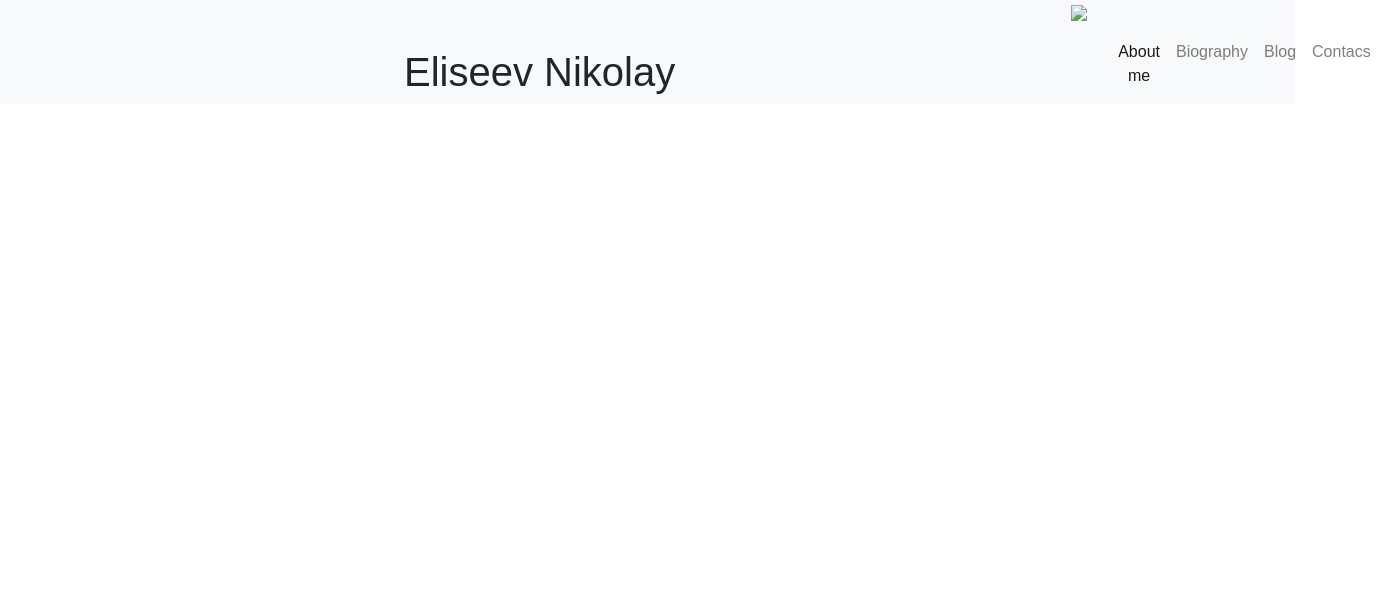
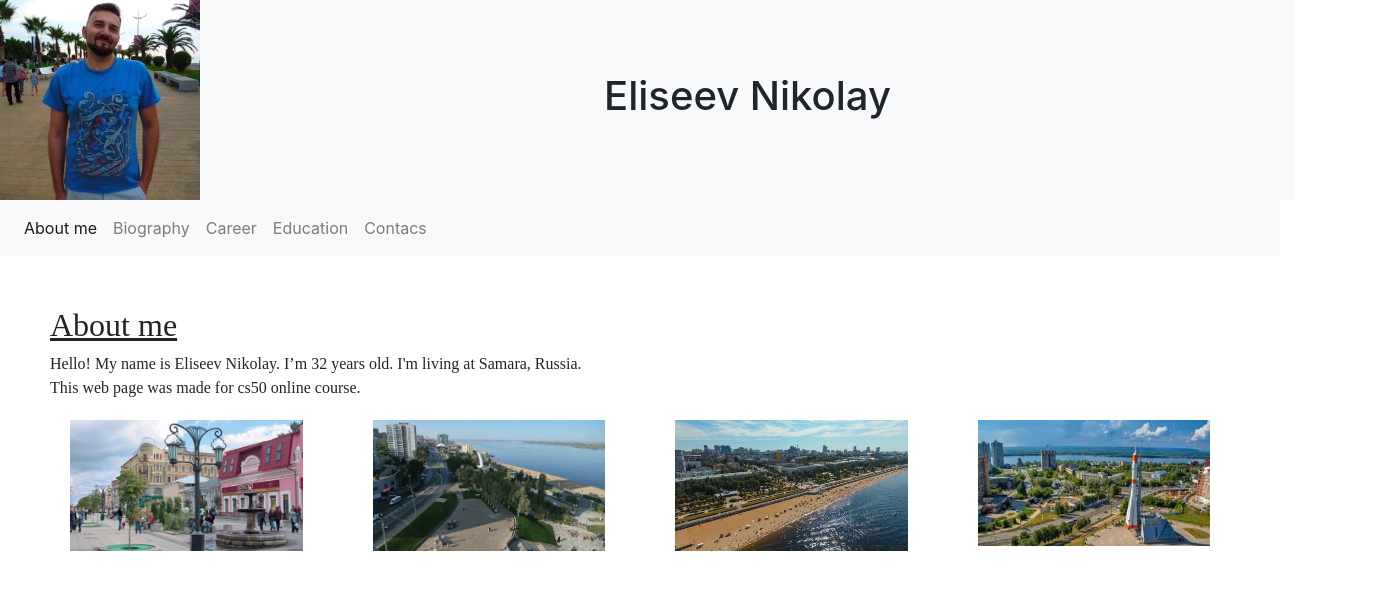
Before and after one commit to k4987/Nikolay, a plain HTML site: page index.html in a window 1280 px wide. Shown: the whole page, 1379 px wide, since content can reach past the window. Drawn offline with nearby package versions, Linux system fonts and the light colour scheme.

Commit message:
Project ready

```diff
--- a/index.html
+++ b/index.html
@@ -1,6 +1,9 @@
-<!DOCTYPE html>
-<html>
+<!doctype html>
+<html lang="en">
 <head>
+  <!-- Required meta tags -->
+  <meta charset="utf-8">
+  <meta name="viewport" content="width=device-width, initial-scale=1, shrink-to-fit=no">
   <title>My Webpage</title>
   <meta name="viewport" content="width=device-width, initial-scale=1, shrink-to-fit=no">
   <link rel="stylesheet" href="https://stackpath.bootstrapcdn.com/bootstrap/4.3.1/css/bootstrap.min.css" integrity="sha384-ggOyR0iXCbMQv3Xipma34MD+dH/1fQ784/j6cY/iJTQUOhcWr7x9JvoRxT2MZw1T" crossorigin="anonymous">
@@ -11,45 +14,57 @@
   <section class=top>
     <div class="container-md">
       <div class="row bg-light">
-
-      <div class="col-4" >
-        <img id="my_photo" src="me.jpg" width=150px>
+        <img id="my_photo" src="me.jpg" alt="Photo">
+        <h1 class="align-self-center mx-auto">Eliseev Nikolay</h1>
       </div>
-      <div class="col-8 col-sm-10">
-        <h1 class="page-header">Eliseev Nikolay</h1>
     </div>
-      <div class="col-12 col-sm-2">
+  </section>
+  <section class="my_navigation">
     <nav class="navbar navbar-expand-sm navbar-light bg-light">
-          <button class="navbar-toggler" type="button" data-toggle="collapse"
-          data-target="#navbarSupportedContent"
-          aria-controls="navbarSupportedContent" aria-expanded="false"
-          aria-label="Toggle navigation">
+      <button class="navbar-toggler ml-auto" type="button" data-toggle="collapse" data-target="#navbarNavAltMarkup" aria-controls="navbarNavAltMarkup" aria-expanded="false" aria-label="Toggle navigation">
         <span class="navbar-toggler-icon"></span>
       </button>
+      <div class="collapse navbar-collapse" id="navbarNavAltMarkup">
+        <div class="navbar-nav">
+          <a class="nav-item nav-link active" href="index.html">About me<span class="sr-only">(current)</span></a>
+          <a class="nav-item nav-link" href="biography.html">Biography</a>
+          <a class="nav-item nav-link" href="career.html">Career</a>
+          <a class="nav-item nav-link" href="education.html">Education</a>
+          <a class="nav-item nav-link" href="contacts.html">Contacs</a>
 
-        <div class="collapse navbar-collapse" id="navbarSupportedContent">
-          <ul class="navbar-nav mr-auto">
-            <li class="nav-item active">
-              <a class="nav-link" href="#">About me <span class="sr-only">(current)</span></a>
-            </li>
-            <li class="nav-item">
-              <a class="nav-link" href="#">Biography</a>
-            </li>
-            <li class="nav-item">
-              <a class="nav-link" href="#">Blog</a>
-            </li>
-            <li class="nav-item">
-              <a class="nav-link" href="#">Contacs</a>
-            </li>
-          </ul>
+        </div>
       </div>
     </nav>
+  </section>
+  <section class="main">
+    <h2>About me</h2>
+    <div>
+      Hello! My name is Eliseev Nikolay. I’m 32 years old. I'm living at Samara, Russia.
     </div>
+    <div>
+      This web page was made for cs50 online course.
+    </div>
+    <div class="row">
+      <div class="col-xs-12 col-sm-6 col-md-4 col-lg-3">
+        <img src="img\samara1.jpg" alt="Photo of Samara">
+      </div>
+      <div class="col-xs-12 col-sm-6 col-md-4 col-lg-3">
+        <img src="img\samara2.jpg" alt="Photo of Samara">
+      </div>
+      <div class="col-xs-12 col-sm-6 col-md-4 col-lg-3">
+        <img src="img\samara3.jpg" alt="Photo of Samara">
+      </div>
+
+      <div class="col-xs-12 col-sm-6 col-md-4 col-lg-3">
+        <img src="img\samara4.jpg" alt="Photo of Samara">
       </div>
     </div>
   </section>
   <footer>
   </footer>
+  <script src="https://code.jquery.com/jquery-3.4.1.slim.min.js" integrity="sha384-J6qa4849blE2+poT4WnyKhv5vZF5SrPo0iEjwBvKU7imGFAV0wwj1yYfoRSJoZ+n" crossorigin="anonymous"></script>
+  <script src="https://cdn.jsdelivr.net/npm/popper.js@1.16.0/dist/umd/popper.min.js" integrity="sha384-Q6E9RHvbIyZFJoft+2mJbHaEWldlvI9IOYy5n3zV9zzTtmI3UksdQRVvoxMfooAo" crossorigin="anonymous"></script>
+  <script src="https://stackpath.bootstrapcdn.com/bootstrap/4.4.1/js/bootstrap.min.js" integrity="sha384-wfSDF2E50Y2D1uUdj0O3uMBJnjuUD4Ih7YwaYd1iqfktj0Uod8GCExl3Og8ifwB6" crossorigin="anonymous"></script>
 
 </body>
 </html>
--- a/sass/styles_sass.scss
+++ b/sass/styles_sass.scss
@@ -1,23 +1,20 @@
 @import "C:/Users/Nikolay/dev/bootstrap-4.1.3/scss/functions";
 @import "C:/Users/Nikolay/dev/bootstrap-4.1.3/scss/variables";
 @import "C:/Users/Nikolay/dev/bootstrap-4.1.3/scss/mixins";
+$fonts : 'Times New Roman', Times, serif;
 
-.row {
+section .row {
   div{
-    font-family: arial, sans-serif;
+    @extend .main;
     text-align: center;
   }
 }
-
+.main{
+  font-family: $fonts;
+}
 .top {
   div {
-
     margin-left: auto;
     margin-top: auto;
   }
 }
-@include media-breakpoint-down(xs) {
-  #my_photo{
-    display: none;
-  }
-}
--- a/styles.css
+++ b/styles.css
@@ -1,3 +1,34 @@
-.my_navigation a {
+.main {
+  padding: 20px;
+  margin: 30px;
+  text-align: justify;
+}
+
+.main tr,td{
+  border: 1px solid black;
+  padding: 10px;
 
 }
+#external_row{
+  font-style: italic;
+}
+img[src^="img"]{
+  width: 100%;
+  padding: 20px;
+
+}
+.table_header{
+  text-align: center;
+  background-color: gray;
+
+}
+
+section>h2 {
+  text-decoration-line: underline;
+}
+
+li::selection {background-color: yellow}
+
+section li {font-size: 18px}
+
+@media (max-width: 575.98px) {#my_photo{display:none}}
```
Also changed, not shown: biography.html (+3 -2 lines), career.html (+2 -2 lines), contacts.html (+4 -2 lines), education.html (+5 -3 lines), img/samara1.jpg (added), img/samara2.jpg (added), img/samara3.jpg (added), img/samara4.jpg (added), me.jpg (added), styles_sass.css. Lines whose indentation alone changed are shown as unchanged.
